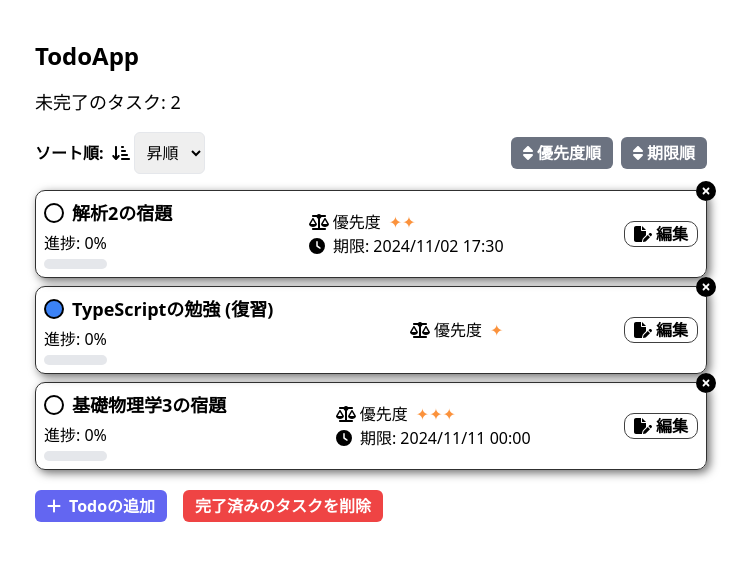
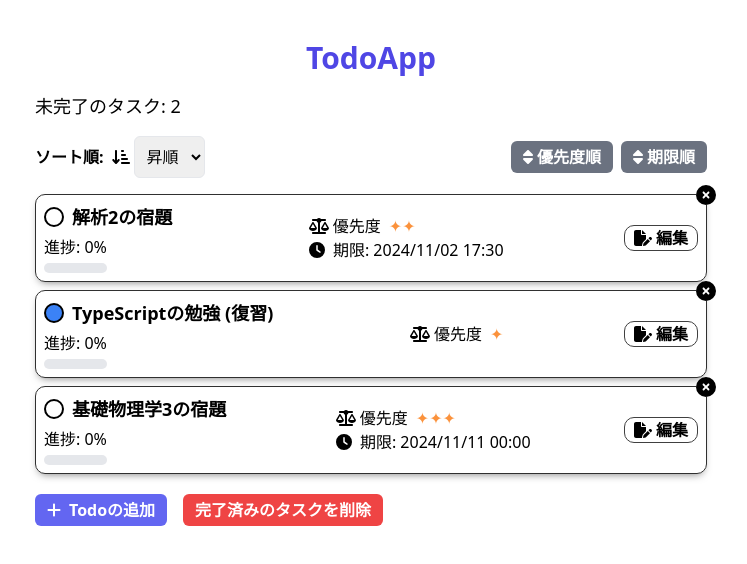
Before and after one commit to kohtarou/react-todo-app, a React (Vite) app: page / in a window 1280 px wide. Shown: the top 564 px of the page, without its empty margins (269-1016 px from the left). Built offline with nearby package versions, Linux system fonts and the light colour scheme.

Commit message:
えｒｙｔ

```diff
--- a/src/App.tsx
+++ b/src/App.tsx
@@ -194,7 +194,9 @@ const App = () => {
 
   return (
     <div className="mx-4 mt-10 max-w-2xl md:mx-auto">
-      <h1 className="mb-4 text-2xl font-bold">TodoApp</h1>
+      <h1 className="mb-4 text-3xl font-extrabold text-center text-indigo-600">
+        TodoApp
+      </h1>
       <p className="mb-4 text-lg">未完了のタスク: {uncompletedCount}</p>
       <div className="flex justify-between mb-4">
         <div className="flex items-center space-x-2">
--- a/src/TodoItem.tsx
+++ b/src/TodoItem.tsx
@@ -26,7 +26,7 @@ const TodoItem = (props: Props) => {
   return (
     <div
       className="relative flex justify-between items-center p-2 border border-[#303030] rounded-[10px]"
-      style={{ boxShadow: "3px 3px 10px 0px #6e6e6e" }} // インラインスタイルを追加
+      style={{ boxShadow: "0px 4px 8px -4px #777777" }} // インラインスタイルを追加
     >
       <button
         onClick={() => props.remove(todo.id)}
```
Also changed, not shown: 1 other file (tests, documents, lock files or other folders).
